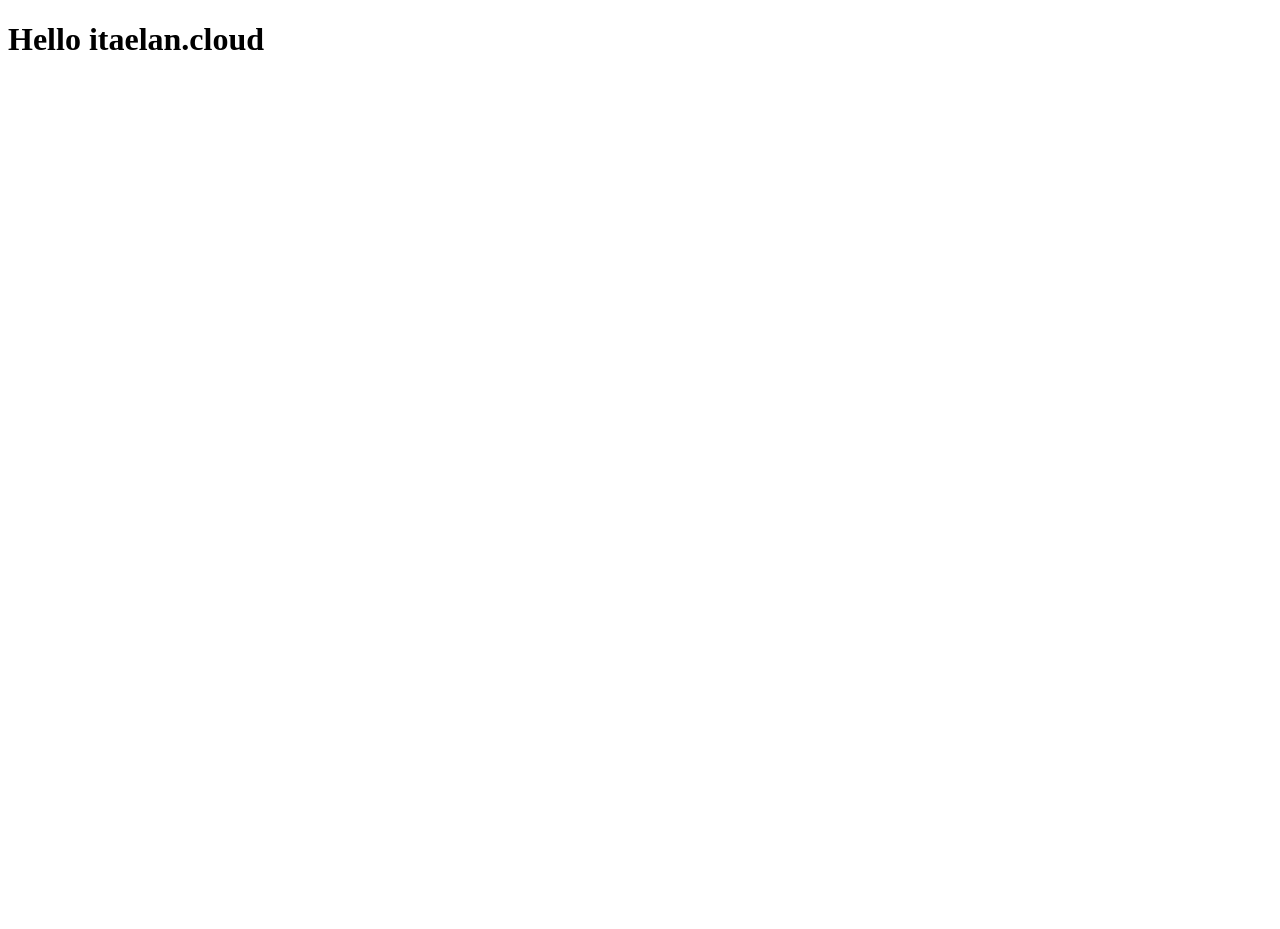
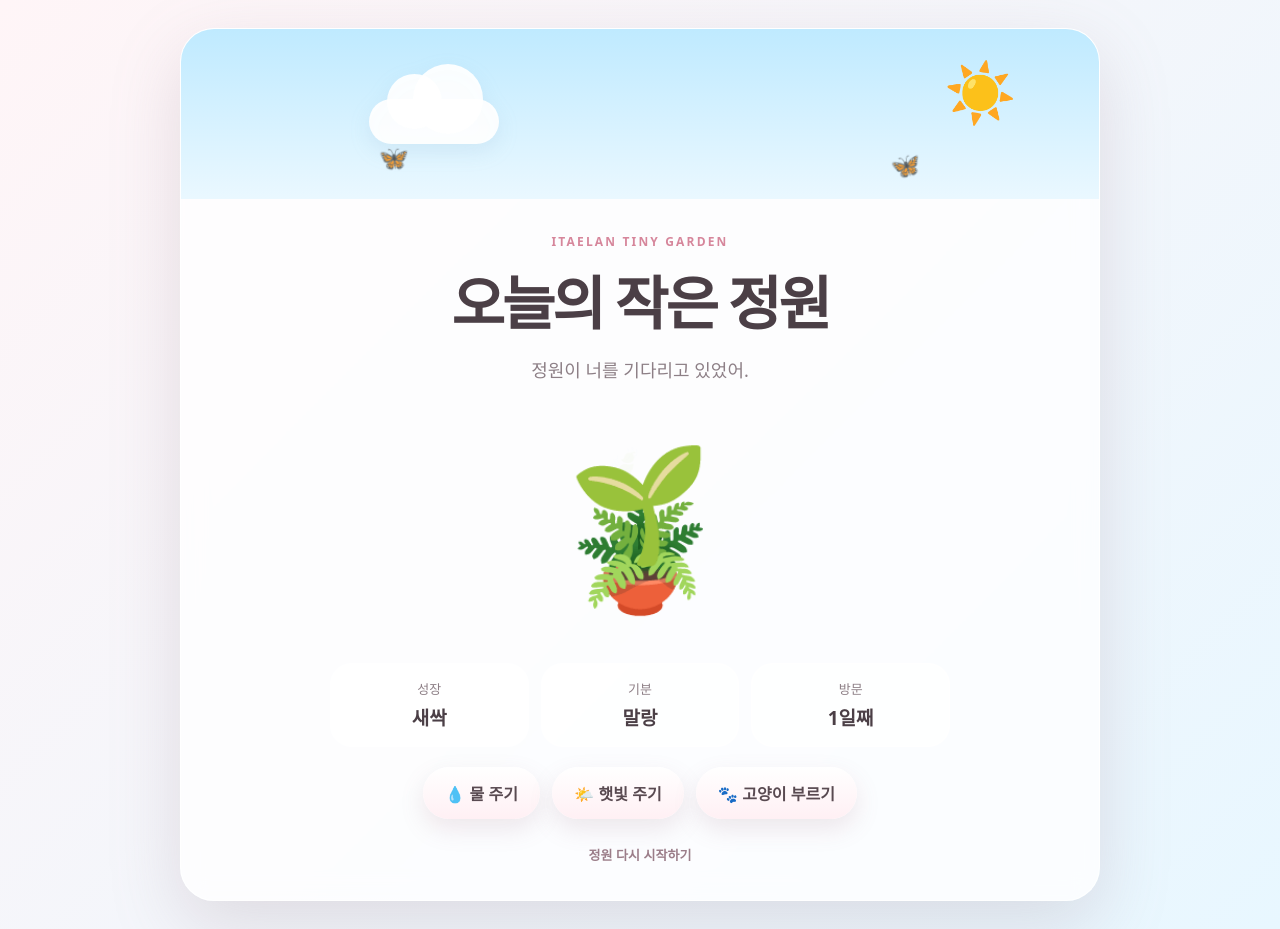
Before and after one commit to tlssdl/itaelan-site, a plain HTML site: page index.html in a window 1280 px wide. Before the commit the page ends 800 px from the top, so only its background shows below. Drawn offline with Linux system fonts and the light colour scheme.

Commit message:
Add files via upload

```diff
--- a/index.html
+++ b/index.html
@@ -1,10 +1,60 @@
 <!DOCTYPE html>
 <html lang="ko">
 <head>
-  <meta charset="UTF-8">
-  <title>itaelan.cloud</title>
+  <meta charset="UTF-8" />
+  <meta name="viewport" content="width=device-width, initial-scale=1.0" />
+  <title>Tiny Garden</title>
+  <link rel="stylesheet" href="style.css" />
 </head>
 <body>
-  <h1>Hello itaelan.cloud</h1>
+  <main class="app">
+    <section class="card">
+      <div class="sky" id="sky">
+        <div class="cloud cloud-1"></div>
+        <div class="cloud cloud-2"></div>
+        <div class="sun">☀️</div>
+        <div class="butterfly butterfly-1">🦋</div>
+        <div class="butterfly butterfly-2">🦋</div>
+      </div>
+
+      <section class="garden">
+        <p class="tiny-label">itaelan tiny garden</p>
+        <h1>오늘의 작은 정원</h1>
+        <p class="message" id="message">잠깐 쉬어가도 괜찮아.</p>
+
+        <div class="plant-area" id="plantArea">
+          <div class="sparkles" id="sparkles"></div>
+          <div class="plant" id="plant">🌱</div>
+          <div class="pot">🪴</div>
+          <div class="cat" id="cat">🐈</div>
+        </div>
+
+        <div class="status">
+          <div>
+            <span>성장</span>
+            <strong id="growthText">새싹</strong>
+          </div>
+          <div>
+            <span>기분</span>
+            <strong id="moodText">말랑</strong>
+          </div>
+          <div>
+            <span>방문</span>
+            <strong id="visitText">1일째</strong>
+          </div>
+        </div>
+
+        <div class="actions">
+          <button id="waterBtn">💧 물 주기</button>
+          <button id="sunBtn">🌤️ 햇빛 주기</button>
+          <button id="catBtn">🐾 고양이 부르기</button>
+        </div>
+
+        <button class="reset" id="resetBtn">정원 다시 시작하기</button>
+      </section>
+    </section>
+  </main>
+
+  <script src="script.js"></script>
 </body>
 </html>
--- /dev/null
+++ b/script.js
@@ -0,0 +1,143 @@
+const plant = document.getElementById("plant");
+const plantArea = document.getElementById("plantArea");
+const sparkles = document.getElementById("sparkles");
+const message = document.getElementById("message");
+const growthText = document.getElementById("growthText");
+const moodText = document.getElementById("moodText");
+const visitText = document.getElementById("visitText");
+const cat = document.getElementById("cat");
+
+const waterBtn = document.getElementById("waterBtn");
+const sunBtn = document.getElementById("sunBtn");
+const catBtn = document.getElementById("catBtn");
+const resetBtn = document.getElementById("resetBtn");
+
+const stages = [
+  { score: 0, emoji: "🌱", name: "새싹" },
+  { score: 4, emoji: "🌿", name: "잎사귀" },
+  { score: 9, emoji: "🌷", name: "꽃봉오리" },
+  { score: 15, emoji: "🌸", name: "활짝 핀 꽃" },
+  { score: 24, emoji: "🌳", name: "작은 나무" },
+  { score: 36, emoji: "🌻", name: "햇살 정원" }
+];
+
+const messages = [
+  "잠깐 쉬어가도 괜찮아.",
+  "오늘의 너도 충분히 귀여운 존재야.",
+  "작은 물방울 하나가 정원을 바꿔.",
+  "천천히 자라도 괜찮아. 자라고 있는 중이니까.",
+  "구름도 쉬어가고, 너도 쉬어가자.",
+  "마음이 말랑해지는 중...",
+  "오늘은 조금 덜 완벽해도 괜찮아.",
+  "정원이 너를 기다리고 있었어."
+];
+
+const moods = ["말랑", "포근", "반짝", "몽글", "햇살", "평온", "두근"];
+
+const today = new Date().toDateString();
+const saved = JSON.parse(localStorage.getItem("tinyGarden") || "null");
+let state = saved || {
+  score: 0,
+  moodIndex: 0,
+  firstVisit: today,
+  visits: 1,
+  lastVisit: today
+};
+
+if (state.lastVisit !== today) {
+  state.visits += 1;
+  state.lastVisit = today;
+  state.score += 1;
+  save();
+}
+
+function save() {
+  localStorage.setItem("tinyGarden", JSON.stringify(state));
+}
+
+function getStage() {
+  return stages.reduce((current, stage) => {
+    return state.score >= stage.score ? stage : current;
+  }, stages[0]);
+}
+
+function render() {
+  const stage = getStage();
+  plant.textContent = stage.emoji;
+  growthText.textContent = stage.name;
+  moodText.textContent = moods[state.moodIndex % moods.length];
+  visitText.textContent = `${state.visits}일째`;
+}
+
+function randomMessage(prefix = "") {
+  const text = messages[Math.floor(Math.random() * messages.length)];
+  message.textContent = prefix ? `${prefix} ${text}` : text;
+}
+
+function addSparkle(emoji = "✨") {
+  const item = document.createElement("span");
+  item.className = "sparkle";
+  item.textContent = emoji;
+  item.style.left = `${35 + Math.random() * 30}%`;
+  item.style.top = `${25 + Math.random() * 32}%`;
+  sparkles.appendChild(item);
+  setTimeout(() => item.remove(), 1000);
+}
+
+function happyPlant() {
+  plant.classList.add("happy");
+  setTimeout(() => plant.classList.remove("happy"), 450);
+}
+
+function grow(amount, emoji, prefix) {
+  state.score += amount;
+  state.moodIndex += 1;
+  save();
+  render();
+  happyPlant();
+  addSparkle(emoji);
+  randomMessage(prefix);
+}
+
+waterBtn.addEventListener("click", () => {
+  grow(1, "💧", "촉촉해졌어.");
+});
+
+sunBtn.addEventListener("click", () => {
+  grow(1, "☀️", "따뜻해졌어.");
+});
+
+catBtn.addEventListener("click", () => {
+  cat.classList.add("show", "jump");
+  addSparkle("💗");
+  randomMessage("고양이가 놀러왔어.");
+  state.moodIndex += 1;
+  save();
+  render();
+  setTimeout(() => cat.classList.remove("jump"), 500);
+  setTimeout(() => cat.classList.remove("show"), 3600);
+});
+
+plantArea.addEventListener("click", () => {
+  addSparkle(Math.random() > 0.5 ? "✨" : "🌼");
+  happyPlant();
+});
+
+resetBtn.addEventListener("click", () => {
+  const ok = confirm("정원을 처음부터 다시 키울까?");
+  if (!ok) return;
+  state = {
+    score: 0,
+    moodIndex: 0,
+    firstVisit: today,
+    visits: 1,
+    lastVisit: today
+  };
+  save();
+  render();
+  message.textContent = "새 정원이 시작됐어.";
+});
+
+render();
+randomMessage();
+setInterval(() => addSparkle(Math.random() > 0.55 ? "✨" : "🍃"), 4200);
--- /dev/null
+++ b/style.css
@@ -0,0 +1,328 @@
+* {
+  box-sizing: border-box;
+}
+
+:root {
+  --bg1: #fff5f7;
+  --bg2: #e8f7ff;
+  --card: rgba(255, 255, 255, 0.78);
+  --text: #4b3f46;
+  --soft: #8d7f86;
+  --pink: #ffb6c8;
+  --green: #bce7c8;
+  --yellow: #ffe8a3;
+  --blue: #bde7ff;
+}
+
+body {
+  margin: 0;
+  min-height: 100vh;
+  font-family: "Pretendard", "Apple SD Gothic Neo", system-ui, sans-serif;
+  color: var(--text);
+  background: linear-gradient(135deg, var(--bg1), var(--bg2));
+  overflow-x: hidden;
+}
+
+.app {
+  min-height: 100vh;
+  display: grid;
+  place-items: center;
+  padding: 28px;
+}
+
+.card {
+  width: min(920px, 100%);
+  min-height: 620px;
+  border-radius: 34px;
+  overflow: hidden;
+  background: var(--card);
+  box-shadow: 0 24px 70px rgba(152, 124, 138, 0.22);
+  border: 1px solid rgba(255, 255, 255, 0.8);
+  backdrop-filter: blur(12px);
+  position: relative;
+}
+
+.sky {
+  height: 170px;
+  background: linear-gradient(#bfeaff, #eaf8ff);
+  position: relative;
+  overflow: hidden;
+}
+
+.sun {
+  position: absolute;
+  right: 9%;
+  top: 32px;
+  font-size: 58px;
+  animation: float 3.2s ease-in-out infinite;
+}
+
+.cloud {
+  position: absolute;
+  width: 130px;
+  height: 45px;
+  background: rgba(255, 255, 255, 0.92);
+  border-radius: 999px;
+  filter: drop-shadow(0 8px 10px rgba(119, 166, 189, 0.14));
+}
+
+.cloud::before,
+.cloud::after {
+  content: "";
+  position: absolute;
+  background: inherit;
+  border-radius: 50%;
+}
+
+.cloud::before {
+  width: 55px;
+  height: 55px;
+  left: 18px;
+  top: -25px;
+}
+
+.cloud::after {
+  width: 70px;
+  height: 70px;
+  right: 16px;
+  top: -35px;
+}
+
+.cloud-1 {
+  left: -160px;
+  top: 70px;
+  animation: drift 25s linear infinite;
+}
+
+.cloud-2 {
+  left: -280px;
+  top: 32px;
+  transform: scale(0.72);
+  animation: drift 34s linear infinite 8s;
+}
+
+.butterfly {
+  position: absolute;
+  font-size: 24px;
+  opacity: 0.8;
+  animation: butterfly 7s ease-in-out infinite;
+}
+
+.butterfly-1 {
+  left: 19%;
+  top: 94px;
+}
+
+.butterfly-2 {
+  right: 25%;
+  top: 118px;
+  animation-delay: 2s;
+}
+
+.garden {
+  padding: 34px 32px 26px;
+  text-align: center;
+}
+
+.tiny-label {
+  margin: 0 0 8px;
+  color: #d6869b;
+  letter-spacing: 0.18em;
+  text-transform: uppercase;
+  font-size: 12px;
+  font-weight: 800;
+}
+
+h1 {
+  margin: 0;
+  font-size: clamp(34px, 6vw, 58px);
+  letter-spacing: -0.05em;
+}
+
+.message {
+  margin: 13px auto 20px;
+  max-width: 540px;
+  color: var(--soft);
+  font-size: 18px;
+  line-height: 1.7;
+}
+
+.plant-area {
+  height: 235px;
+  display: grid;
+  place-items: center;
+  position: relative;
+  margin: 6px auto 22px;
+}
+
+.plant {
+  position: absolute;
+  top: 18px;
+  font-size: 112px;
+  z-index: 3;
+  transition: transform 0.35s ease;
+  animation: breathe 2.8s ease-in-out infinite;
+}
+
+.plant.happy {
+  transform: translateY(-9px) scale(1.08) rotate(-3deg);
+}
+
+.pot {
+  position: absolute;
+  bottom: 16px;
+  font-size: 114px;
+  z-index: 2;
+}
+
+.cat {
+  position: absolute;
+  bottom: 18px;
+  left: -120px;
+  font-size: 52px;
+  z-index: 4;
+  transition: left 1.7s ease, transform 0.4s ease;
+}
+
+.cat.show {
+  left: calc(50% + 118px);
+}
+
+.cat.jump {
+  transform: translateY(-13px) rotate(6deg);
+}
+
+.sparkles {
+  position: absolute;
+  inset: 0;
+  pointer-events: none;
+}
+
+.sparkle {
+  position: absolute;
+  font-size: 22px;
+  animation: pop 1s ease-out forwards;
+}
+
+.status {
+  display: grid;
+  grid-template-columns: repeat(3, 1fr);
+  gap: 12px;
+  margin: 0 auto 20px;
+  max-width: 620px;
+}
+
+.status div {
+  padding: 15px 12px;
+  border-radius: 22px;
+  background: rgba(255, 255, 255, 0.7);
+  border: 1px solid rgba(255, 255, 255, 0.8);
+}
+
+.status span {
+  display: block;
+  color: var(--soft);
+  font-size: 13px;
+  margin-bottom: 5px;
+}
+
+.status strong {
+  font-size: 19px;
+}
+
+.actions {
+  display: flex;
+  flex-wrap: wrap;
+  justify-content: center;
+  gap: 12px;
+}
+
+button {
+  border: 0;
+  border-radius: 999px;
+  padding: 14px 22px;
+  font-size: 16px;
+  font-weight: 800;
+  color: #594a51;
+  cursor: pointer;
+  background: linear-gradient(180deg, #ffffff, #fff0f4);
+  box-shadow: 0 10px 24px rgba(156, 112, 130, 0.16);
+  transition: transform 0.16s ease, box-shadow 0.16s ease;
+}
+
+button:hover {
+  transform: translateY(-3px);
+  box-shadow: 0 14px 26px rgba(156, 112, 130, 0.22);
+}
+
+button:active {
+  transform: translateY(0) scale(0.98);
+}
+
+.reset {
+  margin-top: 16px;
+  padding: 10px 16px;
+  font-size: 13px;
+  color: #9b7d89;
+  background: transparent;
+  box-shadow: none;
+}
+
+@keyframes float {
+  0%, 100% { transform: translateY(0); }
+  50% { transform: translateY(-10px); }
+}
+
+@keyframes drift {
+  from { transform: translateX(0); }
+  to { transform: translateX(calc(100vw + 460px)); }
+}
+
+@keyframes butterfly {
+  0%, 100% { transform: translate(0, 0) rotate(0); }
+  25% { transform: translate(28px, -18px) rotate(12deg); }
+  50% { transform: translate(55px, 5px) rotate(-10deg); }
+  75% { transform: translate(22px, 18px) rotate(8deg); }
+}
+
+@keyframes breathe {
+  0%, 100% { transform: translateY(0) scale(1); }
+  50% { transform: translateY(-5px) scale(1.03); }
+}
+
+@keyframes pop {
+  0% { opacity: 0; transform: translateY(8px) scale(0.4); }
+  30% { opacity: 1; }
+  100% { opacity: 0; transform: translateY(-48px) scale(1.2); }
+}
+
+@media (max-width: 640px) {
+  .app {
+    padding: 14px;
+  }
+
+  .card {
+    min-height: auto;
+    border-radius: 26px;
+  }
+
+  .garden {
+    padding: 28px 18px 24px;
+  }
+
+  .status {
+    grid-template-columns: 1fr;
+  }
+
+  .plant {
+    font-size: 92px;
+  }
+
+  .pot {
+    font-size: 94px;
+  }
+
+  .cat.show {
+    left: calc(50% + 68px);
+  }
+}
```
